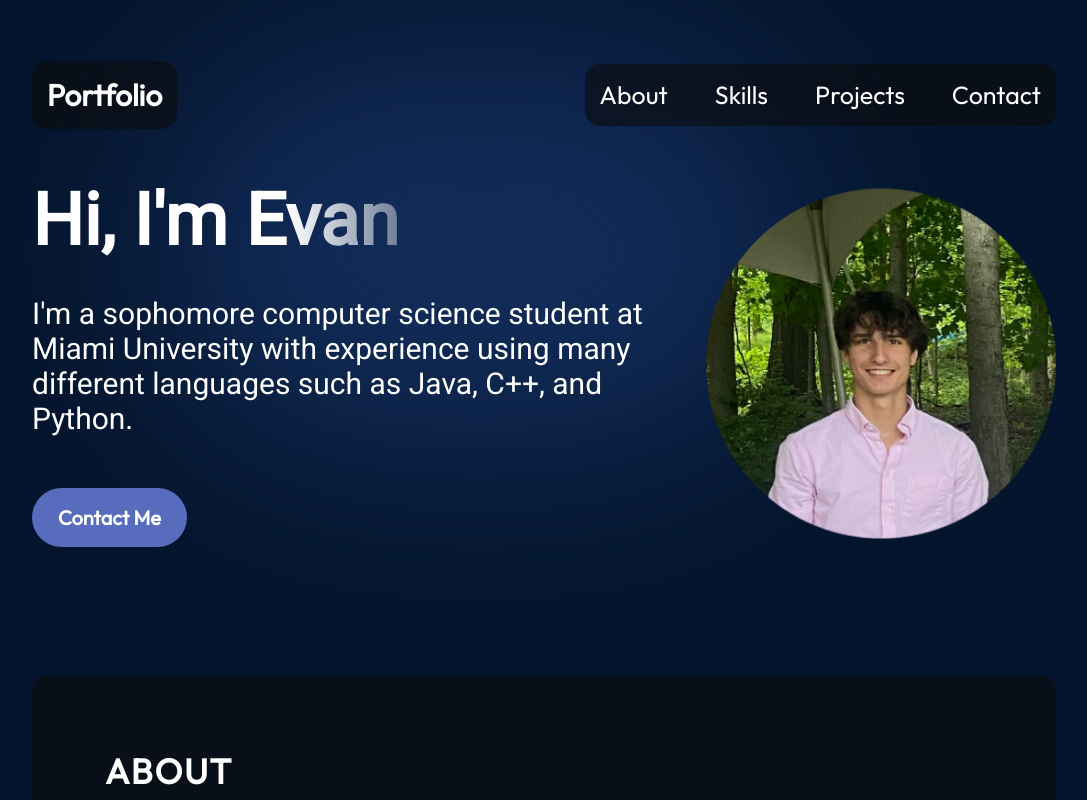
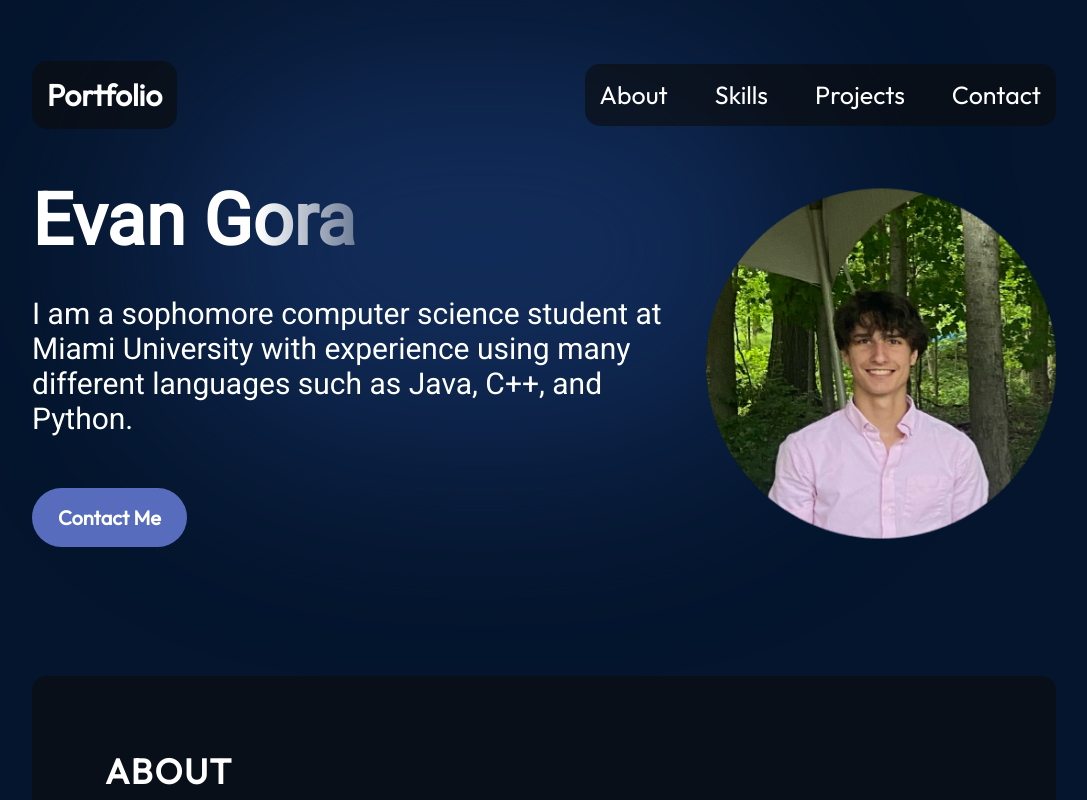
Before and after one commit to evan-gora/personal-website, a React (Vite) app: page / in a window 1280 px wide. Shown: the top 800 px of the page, without its empty margins (96-1183 px from the left). Built offline with nearby package versions, Linux system fonts and the light colour scheme.

Commit message:
Updated homepage text

```diff
--- a/src/components/Hero/Hero.jsx
+++ b/src/components/Hero/Hero.jsx
@@ -6,9 +6,9 @@ export const Hero = () => {
   return (
     <section className={styles.container}>
       <div className={styles.content}>
-        <h1 className={styles.title}>Hi, I'm Evan</h1>
+        <h1 className={styles.title}>Evan Gora</h1>
         <p className={styles.description}>
-          I'm a sophomore computer science student at Miami University with
+          I am a sophomore computer science student at Miami University with
           experience using many different languages such as Java, C++, and
           Python.
         </p>
```
